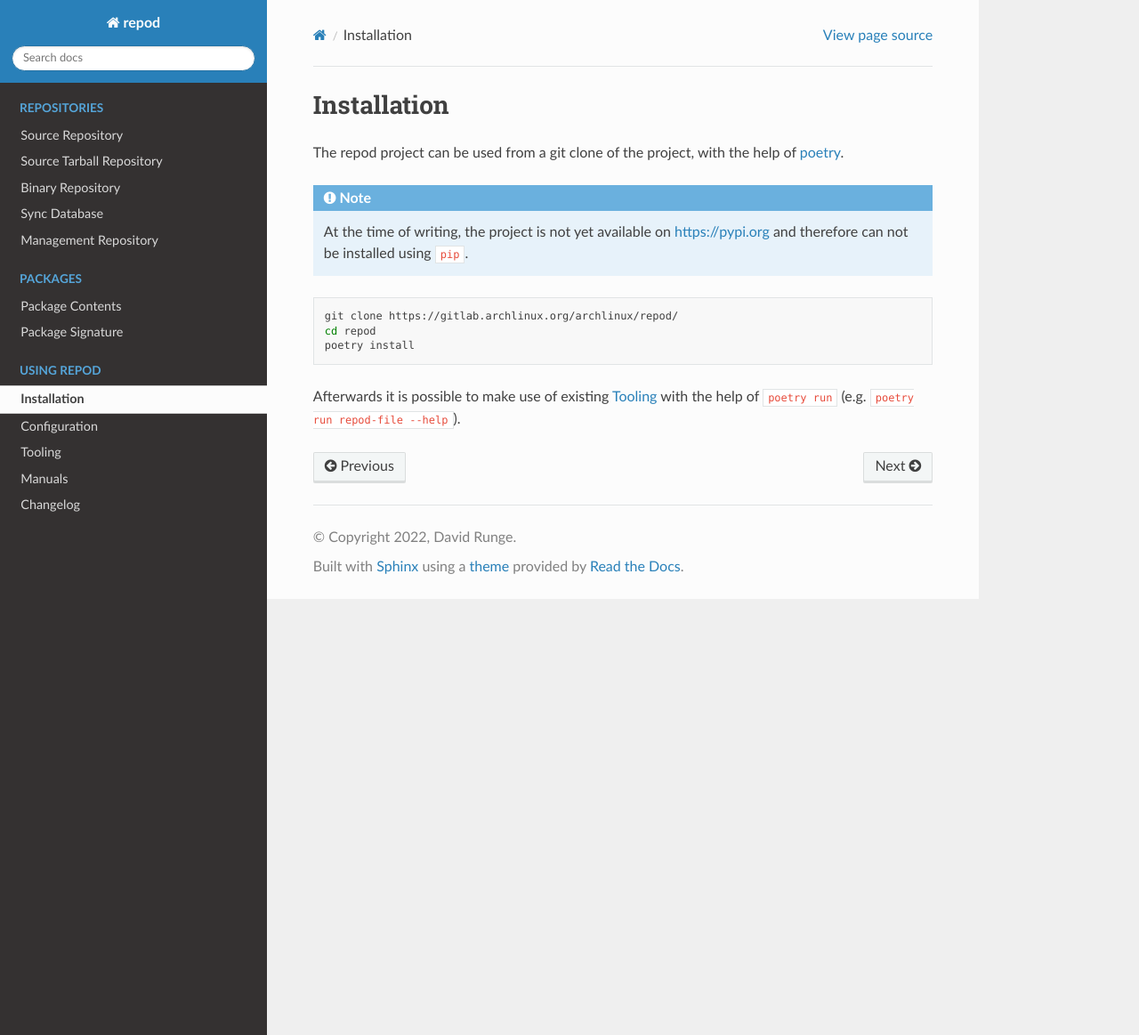
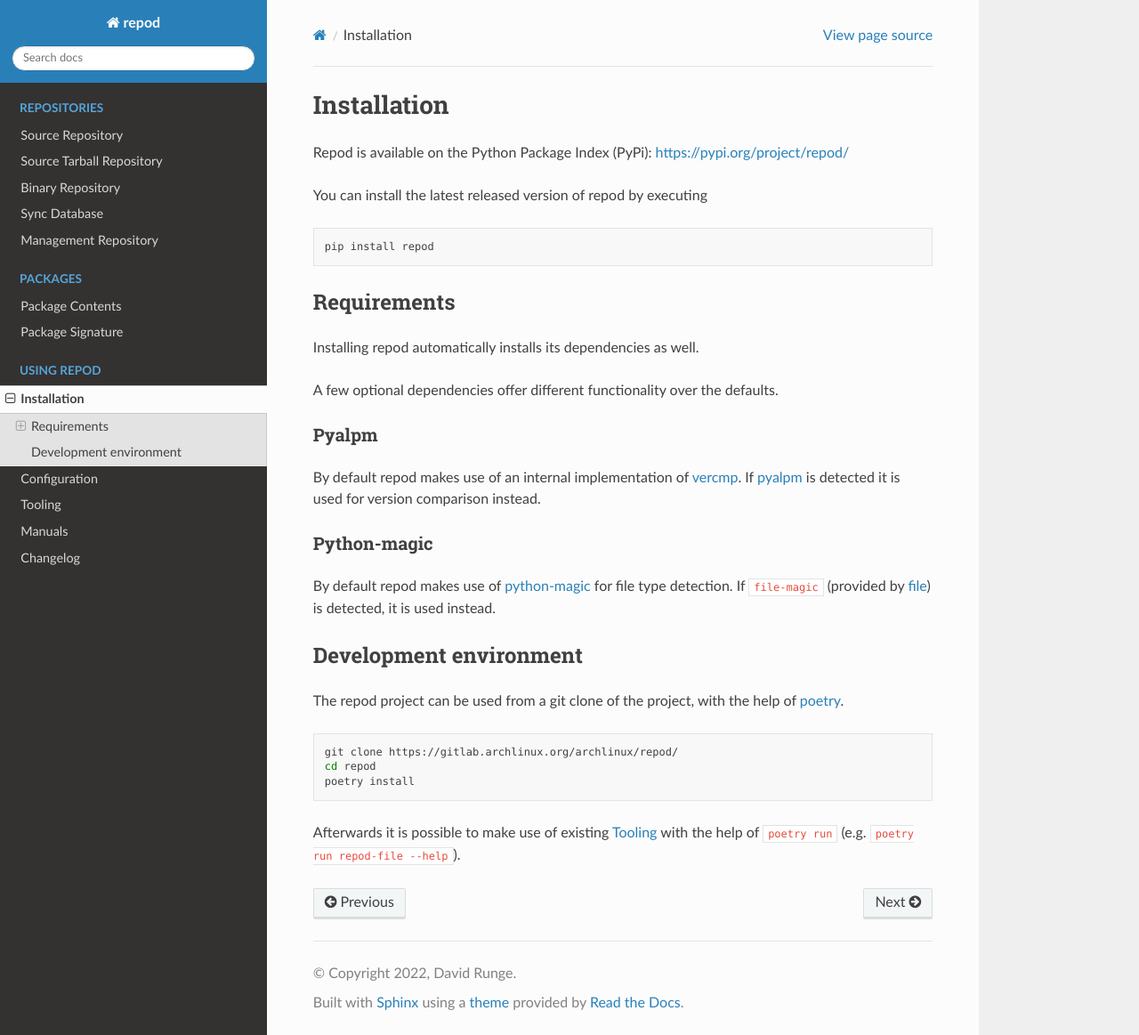
Before and after one commit to archlinux/repod, a Sphinx documentation site: the page built from docs/repod/installation.rst, in a window 1280 px wide and 1163 px high. Shown: the whole window at 89% size. Built offline with Sphinx 7.4.7 and the Read the Docs theme 2.0.0, drawn with Linux system fonts in a browser that asks for light colours.

Commit message:
Update installation instructions in documentation
docs/repod/installation.rst:
Change update instructions in documentation to mention pypi package and
installing via pip.
Add information on optional dependencies which are preferred over the
internal or default functionality.

```diff
--- a/docs/repod/installation.rst
+++ b/docs/repod/installation.rst
@@ -4,13 +4,39 @@
 Installation
 ============
 
+Repod is available on the Python Package Index (PyPi):
+https://pypi.org/project/repod/
+
+You can install the latest released version of repod by executing
+
+.. code:: sh
+
+  pip install repod
+
+Requirements
+------------
+
+Installing repod automatically installs its dependencies as well.
+
+A few optional dependencies offer different functionality over the defaults.
+
+Pyalpm
+^^^^^^
+
+By default repod makes use of an internal implementation of |vercmp|. If |pyalpm|
+is detected it is used for version comparison instead.
+
+Python-magic
+^^^^^^^^^^^^
+
+By default repod makes use of |python-magic| for file type detection. If
+``file-magic`` (provided by |file|) is detected, it is used instead.
+
+Development environment
+-----------------------
+
 The repod project can be used from a git clone of the project, with the help of
 |poetry|.
-
-.. note::
-
-  At the time of writing, the project is not yet available on https://pypi.org
-  and therefore can not be installed using ``pip``.
 
 .. code:: sh
 
@@ -21,6 +47,22 @@
 Afterwards it is possible to make use of existing :ref:`tooling` with the help
 of ``poetry run`` (e.g. ``poetry run repod-file --help``).
 
+.. |vercmp| raw:: html
+
+  <a target="blank" href="https://man.archlinux.org/man/vercmp.8">vercmp</a>
+
+.. |pyalpm| raw:: html
+
+  <a target="blank" href="https://pypi.org/project/pyalpm/">pyalpm</a>
+
+.. |python-magic| raw:: html
+
+  <a target="blank" href="https://pypi.org/project/python-magic/">python-magic</a>
+
+.. |file| raw:: html
+
+  <a target="blank" href="https://darwinsys.com/file/">file</a>
+
 .. |poetry| raw:: html
 
   <a target="blank" href="https://python-poetry.org/">poetry</a>
```
